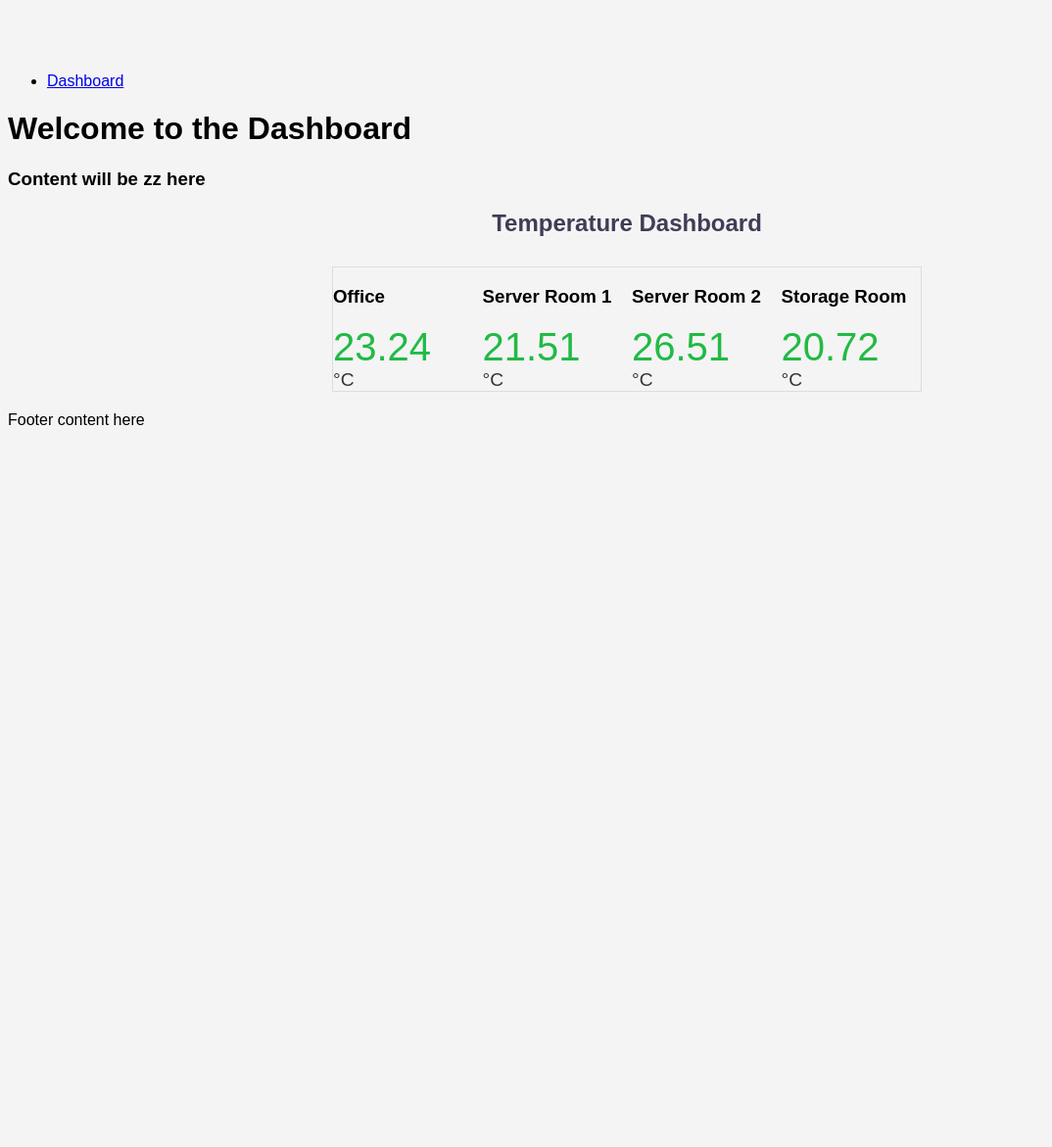
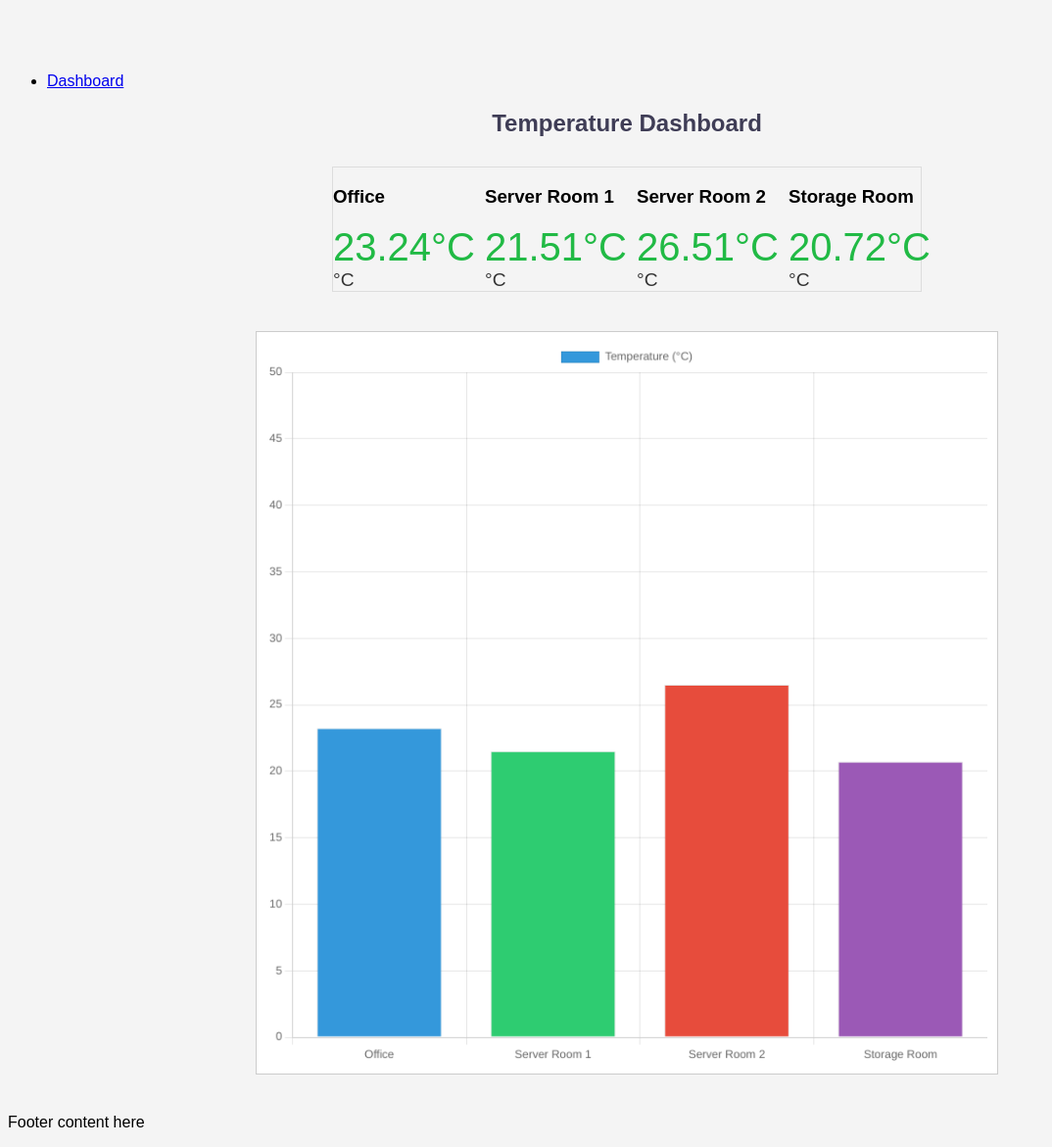
Before and after one commit to jessetcee/d202_assignment2, a Flask app: page /dashboard/ in a window 1280 px wide. Shown: the whole page at 98% size, without its empty margins (0-1074 px from the left). Before the commit the page ends 434 px from the top, so only its background shows below. Run offline with Flask 3, Linux system fonts and the light colour scheme.

Commit message:
added visualisation prototype

```diff
--- a/app.py
+++ b/app.py
@@ -4,6 +4,7 @@ import random
 import time
 import os
 import sqlite3
+
 from flask import render_template, Flask, request, redirect, url_for, session, jsonify
 
 app = Flask(__name__)
@@ -68,8 +69,7 @@ def get_latest_readings():
 
 @app.route("/")
 def home():
-    return render_template("login.html")
-    console.log("loading..")
+    return render_template("dashboard.html")
 
 @app.route("/base/")
 def base():
@@ -86,9 +86,9 @@ def account():
 @app.route("/admin_centre/")
 def admin_centre():
   #  conn = get_db_connection()
-   # sensors = conn.execute('SELECT * FROM sensors').fetchall()
-   #conn.close()
-    return render_template("admin_centre.html")
+  #  sensors = conn.execute('SELECT * FROM sensors').fetchall()
+  #  conn.close()
+    return render_template("login.html")
 
 @app.route("/new_sensor", methods=["GET", "POST"])
 def new_sensor():
@@ -104,6 +104,8 @@ def new_sensor():
         conn.close()
 
         return redirect(url_for('admin_centre'))
+
+        print("inserting into table ", + name + ' ' + location + ' ' + interval)
 
     return render_template("new_sensor.html")
 
@@ -129,7 +131,8 @@ def login():
         else:
             return "Invalid credentials, please try again."
 
-    return render_template("login.html")
+
+    return render_template("admin_centre.html")
 
 
 # Simulating temperature data from various sensors
--- a/static/Style.css
+++ b/static/Style.css
@@ -17,6 +17,19 @@ body {
     font-family: 'Arial', sans-serif;
     padding-top: 50px;
 }
+
+.graph-container {
+    width: 60%;
+    margin: 40px auto;
+}
+
+canvas {
+    background-color: #fff;
+    border: 1px solid #ccc;
+    padding: 10px;
+}
+
+
 h2.ui.header {
     text-align: center;
     color: #3f3d56;
--- a/static/script.js
+++ b/static/script.js
@@ -13,3 +13,57 @@
 
 // Fetch initial sensor data when the page loads
 updateSensorData();
+// Fetch sensor data from Flask API
+async function fetchSensorData() {
+    const response = await fetch('/api/sensor-data');
+    const data = await response.json();
+
+    // Update the HTML for each sensor
+    document.getElementById('sensor_1_temp').innerText = data.sensor_1.temp + "°C";
+    document.getElementById('sensor_2_temp').innerText = data.sensor_2.temp + "°C";
+    document.getElementById('sensor_3_temp').innerText = data.sensor_3.temp + "°C";
+    document.getElementById('sensor_4_temp').innerText = data.sensor_4.temp + "°C";
+
+    // Update the graph
+    updateGraph([data.sensor_1.temp, data.sensor_2.temp, data.sensor_3.temp, data.sensor_4.temp]);
+}
+
+// Initialize the graph using Chart.js
+function initGraph() {
+    const ctx = document.getElementById('sensorChart').getContext('2d');
+    window.sensorChart = new Chart(ctx, {
+        type: 'bar',
+        data: {
+            labels: ['Office', 'Server Room 1', 'Server Room 2', 'Storage Room'],
+            datasets: [{
+                label: 'Temperature (°C)',
+                data: [0, 0, 0, 0],  // Initial dummy data
+                backgroundColor: ['#3498db', '#2ecc71', '#e74c3c', '#9b59b6'],
+                borderWidth: 1
+            }]
+        },
+        options: {
+            scales: {
+                y: {
+                    beginAtZero: true,
+                    suggestedMax: 50
+                }
+            }
+        }
+    });
+}
+
+// Update the graph with new sensor data
+function updateGraph(sensorData) {
+    window.sensorChart.data.datasets[0].data = sensorData;
+    window.sensorChart.update();
+}
+
+// Fetch data and initialize graph on page load
+window.onload = function() {
+    initGraph();
+    fetchSensorData();
+
+    // Optionally, refresh the data every 10 seconds
+    setInterval(fetchSensorData, 10000);
+};
--- a/templates/base.html
+++ b/templates/base.html
@@ -12,9 +12,9 @@
             <ul>
                 <li><a href="{{ url_for('dashboard') }}">Dashboard</a></li>
                 {% if session.get('is_admin') %}
-                <li><a href="{{ url_for('account') }}">Account</a></li>
                 <li><a href="{{ url_for('admin_centre') }}">Admin Centre</a></li>
                 <li><a href="{{ url_for('readings') }}">Temperature Readings</a></li>
+                <li><a href="{{ url_for('account') }}">Account</a></li>
                 <li><a href="{{ url_for('login') }}">Log Out</a></li>
                 {% endif %}
             </ul>
--- a/templates/dashboard.html
+++ b/templates/dashboard.html
@@ -4,8 +4,7 @@
 {% block title %}Dashboard{% endblock %}
 
 {% block content %}
-<h1>Welcome to the Dashboard</h1>
-<h3>Content will be zz here</h3>
+<!--<h1>Welcome to the Dashboard</h1>-->
 
 <!DOCTYPE html>
 <html lang="en">
@@ -15,6 +14,8 @@
     <title>Document</title>
     <link rel="stylesheet" type="text/css" href="{{ url_for('static', filename='Style.css')}}" />
     <link rel="stylesheet" href="/static/Style.css">
+    <script src="https://cdn.jsdelivr.net/npm/chart.js"></script>
+
 <body>
     <div class="ui_container">
         <h2 class="ui header">Temperature Dashboard</h2>
@@ -48,6 +49,9 @@
                 </div>
             </div>
         </div>
+        <div class="graph-container">
+            <canvas id="sensorChart" width="400" height="400"></canvas>
+        </div>
     </div>
 
     <script src="/static/script.js"></script>
--- a/templates/login.html
+++ b/templates/login.html
@@ -9,7 +9,7 @@
 </head>
 <body>
     <h1 class="ui header">Login</h1>
-    <form method="POST" action="{{ url_for('login') }}">
+    <form method="POST" action="{{ url_for('admin_centre') }}">
         <label for="username">Username:</label>
         <input type="text" id="username" name="username" required>
         <br>
--- a/templates/new_sensor.html
+++ b/templates/new_sensor.html
@@ -12,7 +12,7 @@
     <input type="text" id="location" name="location" required>
 
     <label for="interval">Interval:</label>
-    <select id="interval" name="interval" required>
+    <select id="interval" name="interval" type="text" required>
         <option value="1">1 minute</option>
         <option value="2">2 minutes</option>
         <option value="3">3 minutes</option>
```
Also changed, not shown: database.db, sensors.db, 1 other file.
